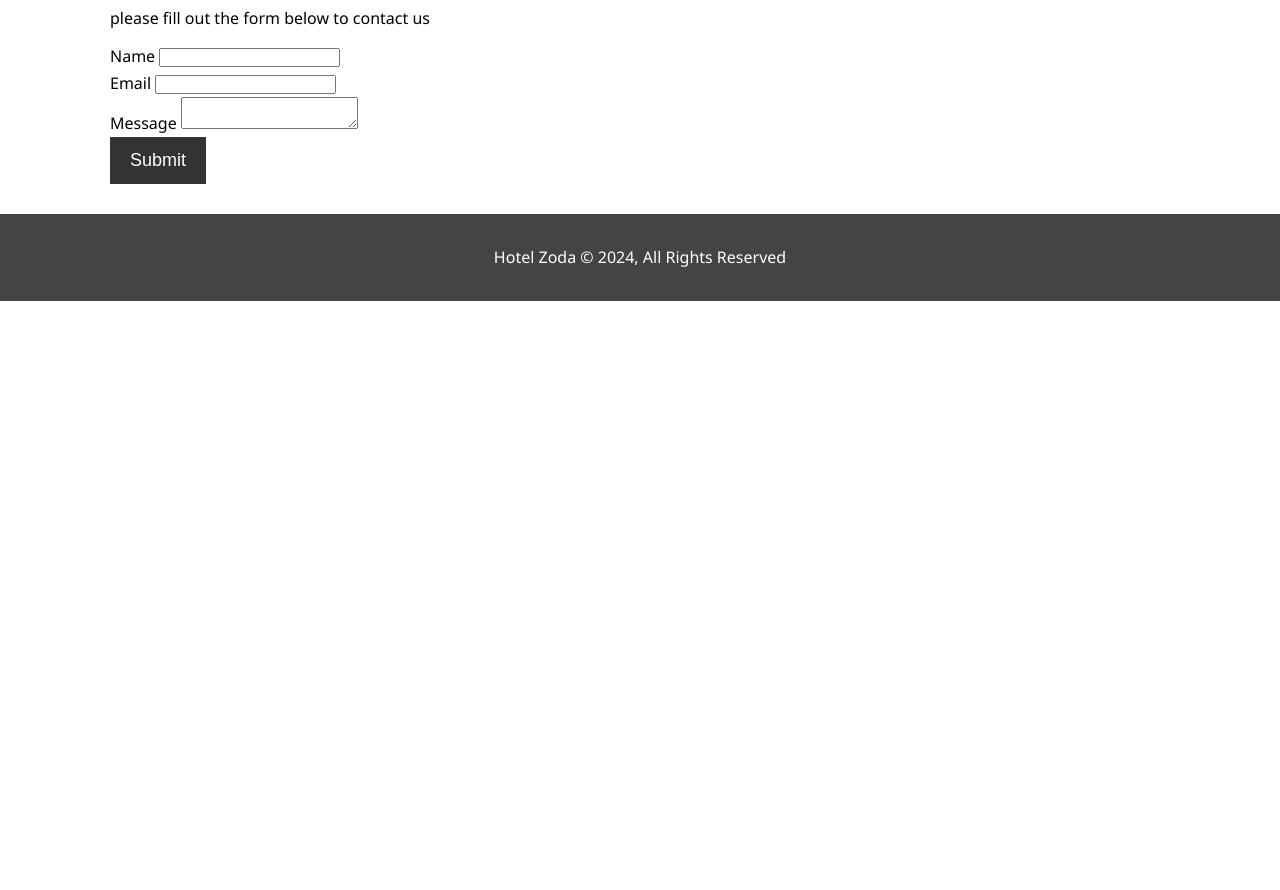
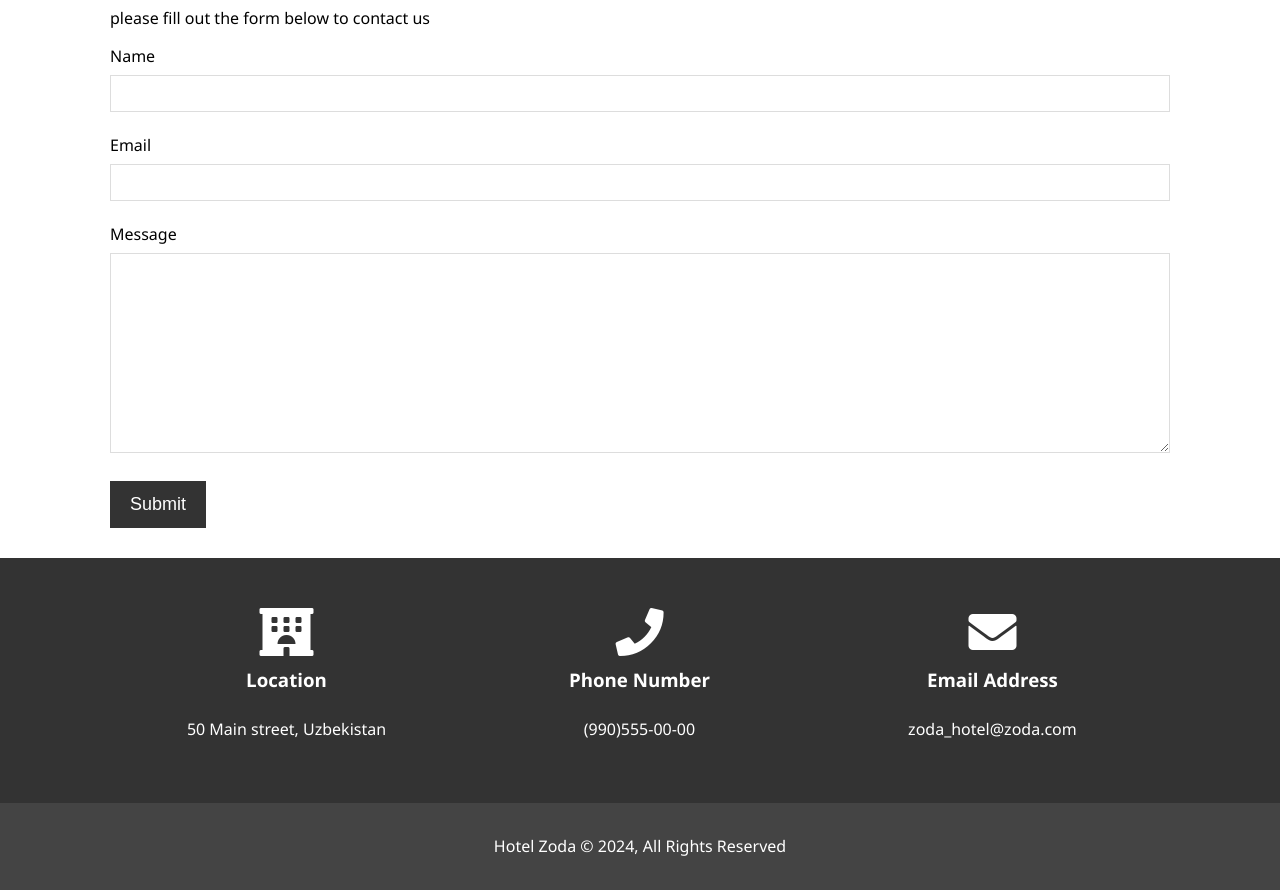
Before and after one commit to zoda17/Hotel-Website, a plain HTML site: page contact.html in a window 1280 px wide. Shown: the part 173-1063 px from the top of the page. Before the commit the page ends 800 px from the top, so only its background shows below. Drawn offline with Linux system fonts and the light colour scheme.

Commit message:
feat completed

```diff
--- a/contact.html
+++ b/contact.html
@@ -47,6 +47,25 @@
         </form>
     </div>
    </section>
+   <section id="contact-info" class="bg-dark">
+<div class="container">
+    <div class="box">
+        <i class="fas fa-hotel fa-3x"></i>
+            <h3>Location</h3>
+            <p>50 Main street, Uzbekistan</p>
+        </div>
+        <div class="box">
+            <i class="fas fa-phone fa-3x"></i>
+            <h3>Phone Number</h3>
+            <p> (990)555-00-00</p>
+        </div>
+        <div class="box">
+            <i class="fas fa-envelope fa-3x"></i>
+            <h3>Email Address</h3>
+            <p>zoda_hotel@zoda.com</p>
+        </div>
+</div>
+   </section>
     <footer id="main-footer">
 <p>Hotel Zoda &copy; 2024, All Rights Reserved</p>
     </footer>
--- a/css/style.css
+++ b/css/style.css
@@ -135,7 +135,8 @@ p {
 
 /* Showcase */
 #showcase {
-  background: url(../img/lobby.jpg) no-repeat center center/cover;
+  background: url(../img/pexels-pixabay-279805.jpg) no-repeat center
+    center/cover;
   height: 600px;
 }
 
@@ -242,6 +243,32 @@ p {
   border-radius: 50%;
 }
 
+/* Contact Form */
+#contact-form .form-group {
+  margin-bottom: 20px;
+}
+
+#contact-form label {
+  display: block;
+  margin-bottom: 5px;
+}
+
+#contact-form input,
+#contact-form textarea {
+  width: 100%;
+  padding: 10px;
+  border: 1px #ddd solid;
+}
+
+#contact-form textarea {
+  height: 200px;
+}
+
+#contact-form input:focus #contact-form textarea:focus {
+  outline: none;
+  border-color: #f7c08a;
+}
+
 /* Footer */
 #main-footer {
   text-align: center;
```
Also changed, not shown: img/pexels-pixabay-279805.jpg (added), 2 other files.
